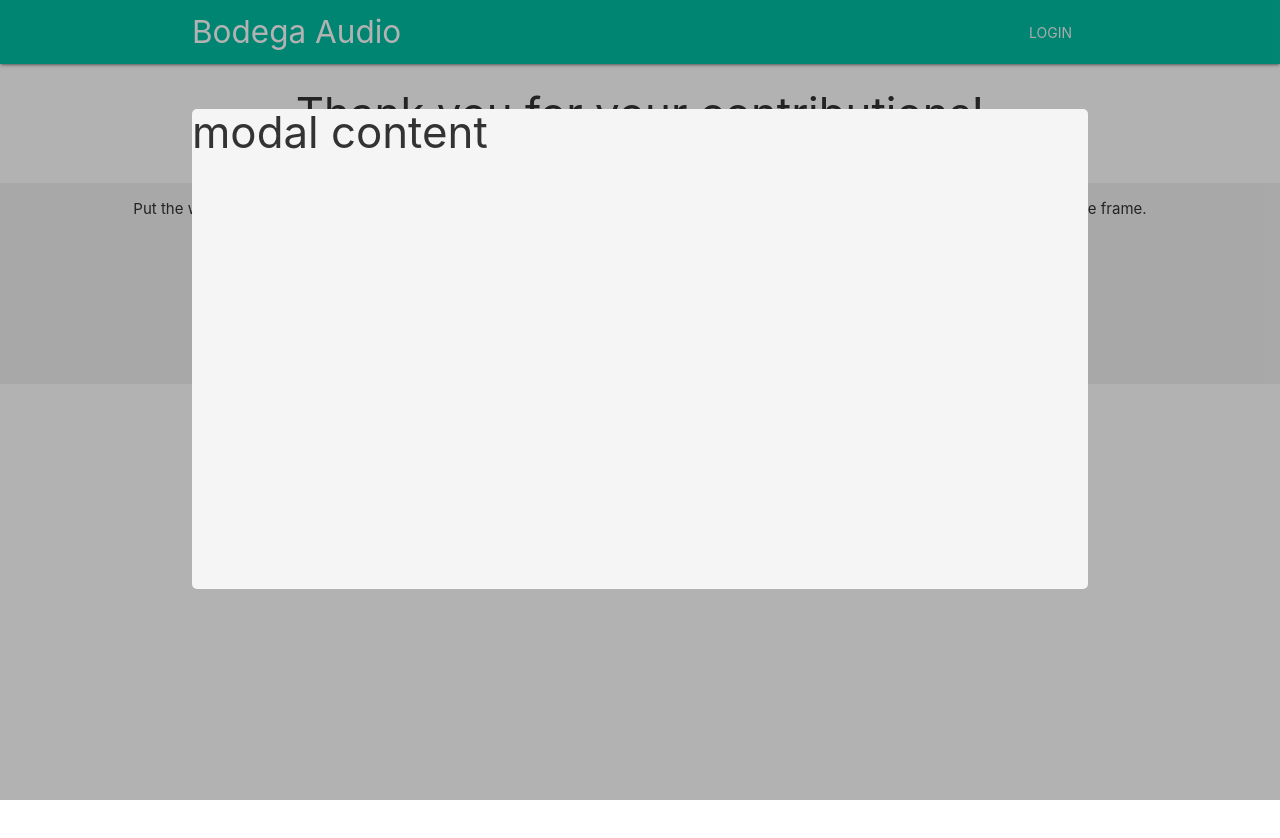
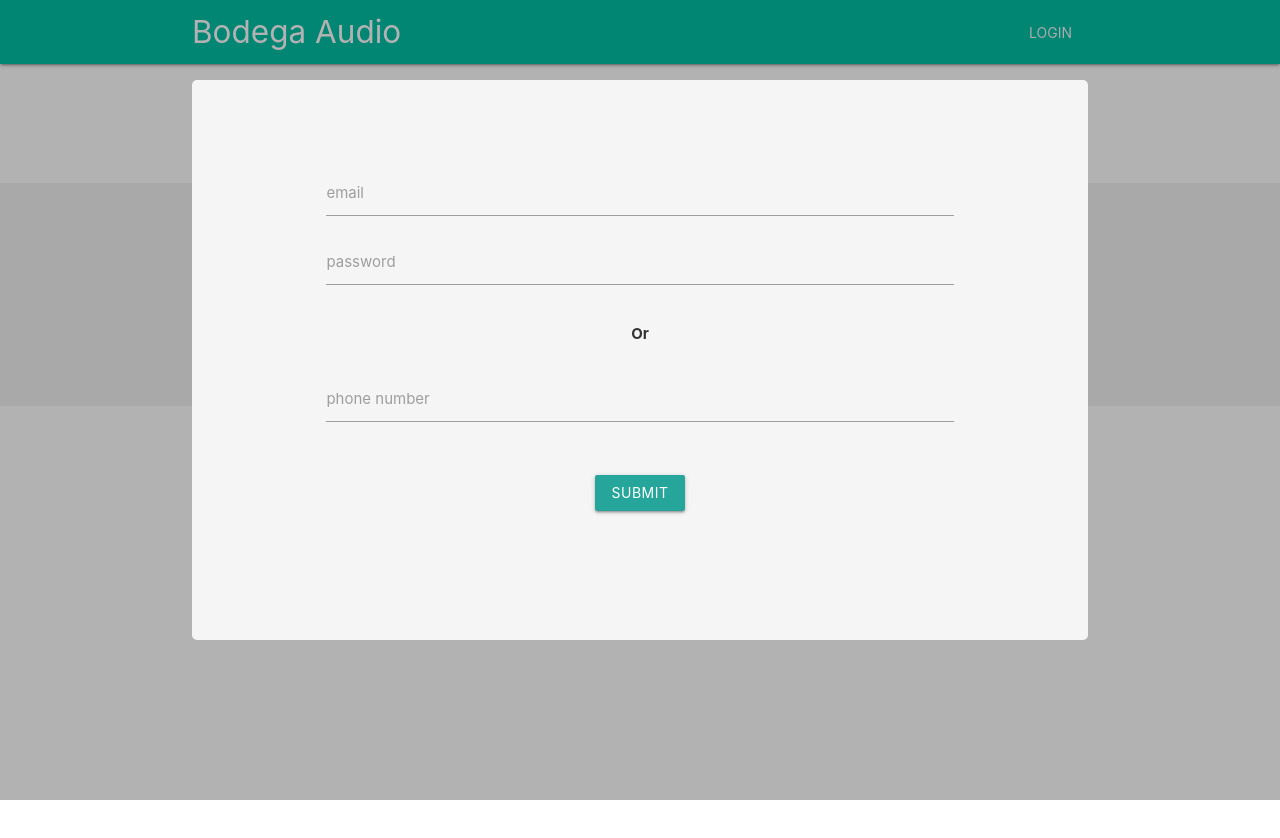
Before and after one commit to carlmachaalany/BodegaAudioApp, a Svelte app: page / in a window 1280 px wide. Both pictures are taken after a click on the element "LOGIN". Shown: the top 838 px of the page. After the commit the page ends 800 px from the top, so only its background shows below. Built offline with nearby package versions, Linux system fonts and the light colour scheme.

Commit message:
Updated modal

```diff
--- a/public/global.css
+++ b/public/global.css
@@ -6,6 +6,8 @@ html, body {
 
 body {
 	color: #333;
+	position: fixed;
+	top: 0;
 	margin: 0;
 	box-sizing: border-box;
 	font-family: -apple-system, BlinkMacSystemFont, "Segoe UI", Roboto, Oxygen-Sans, Ubuntu, Cantarell, "Helvetica Neue", sans-serif;
--- a/src/App.svelte
+++ b/src/App.svelte
@@ -11,11 +11,13 @@
 	<Navbar />
 	<Header />
 	<div>
-		<Instructions />
-		<div class="container input-field">
-			<label for="word">Word to speak</label>
-			<input id="word" type="text" bind:value={word} />
-			<Buttons {word} />
+		<div class="container">
+			<Instructions />
+			<div class="container input-field">
+				<label for="word">Word to speak</label>
+				<input id="word" type="text" bind:value={word} />
+				<Buttons {word} />
+			</div>
 		</div>
 	</div>
 </main>
--- a/src/Components/Modal.svelte
+++ b/src/Components/Modal.svelte
@@ -1,9 +1,37 @@
 <script>
+    export let isOpen;
+    let email;
+    let password;
+    let phone;
+
+    function toggleModal(e) {
+        if (e.target === this) {
+            isOpen = !isOpen;
+        }
+    }
 </script>
 
-<div class="modal-background">
+<div on:click={toggleModal} class="modal-background">
     <div class="container modal-content">
-        <h3>modal content</h3>
+        <div class="container input-field">
+            <label for="email">email</label>
+            <input id="email" type="email" bind:value={email} />
+        </div>
+        <div class="container input-field">
+            <label for="password">password</label>
+            <input id="password" type="password" bind:value={password} />
+        </div>
+
+        <p class="center-align">Or</p>
+
+        <div class="container input-field">
+            <label for="phone">phone number</label>
+            <input id="phone" type="tel" bind:value={phone} />
+        </div>
+
+        <div class="btn-container center-align">
+            <div class="btn">Submit</div>
+        </div>
     </div>
 </div>
 
@@ -13,15 +41,23 @@
         z-index: 2;
         top: 0;
         left: 0;
-        height: 100%;
+        height: 100vh;
         width: 100%;
         background-color: rgba(0, 0, 0, 0.3);
     }
     .modal-content {
+        padding-top: 5rem;
         background-color: whitesmoke;
         border-radius: 5px;
         position: relative;
         top: 10%;
-        height: 60%;
+        height: 70%;
+    }
+    .btn-container {
+        padding: 2rem;
+    }
+    p {
+        margin: 2rem;
+        font-weight: bold;
     }
 </style>
--- a/src/Components/Navbar.svelte
+++ b/src/Components/Navbar.svelte
@@ -24,7 +24,7 @@
     </div>
 </nav>
 {#if isOpen}
-    <Modal />
+    <Modal bind:isOpen />
 {/if}
 
 <style>
--- a/src/firebase.js
+++ b/src/firebase.js
@@ -1,4 +1,7 @@
-import firebase from 'firebase';
+import firebase from 'firebase/app';
+import 'firebase/auth';
+import 'firebase/analytics';
+import 'firebase/storage';
 
 var firebaseConfig = {
     apiKey: "AIzaSyBcs9Kc-HQsIVmqSJ0ck_pf2-RfIC0AYLg",
@@ -10,8 +13,10 @@ var firebaseConfig = {
     appId: "1:899314489094:web:4f6f878c38df184e78b087",
     measurementId: "G-HTEZ7BRXBR"
 };
+
 // Initialize Firebase
 firebase.initializeApp(firebaseConfig);
 firebase.analytics();
 
 export const storage = firebase.storage();
+export const auth = firebase.auth();
```
